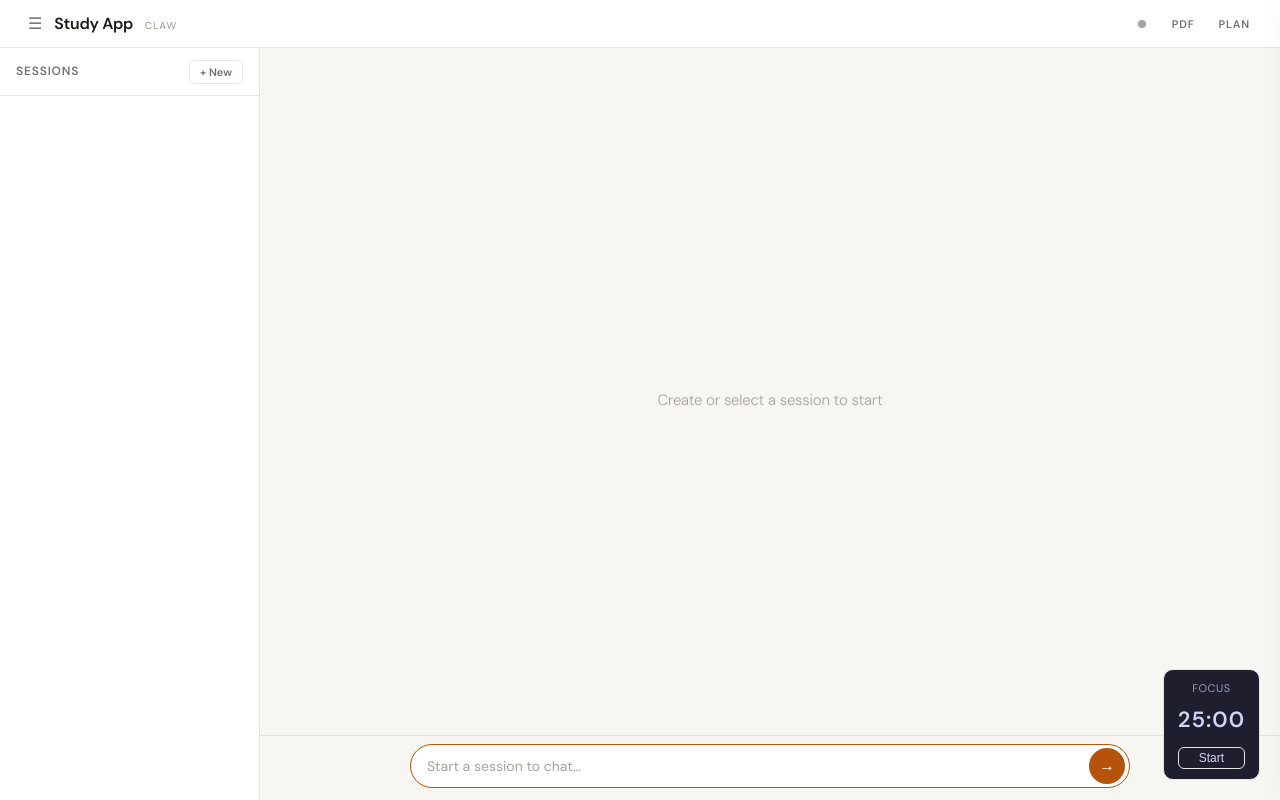
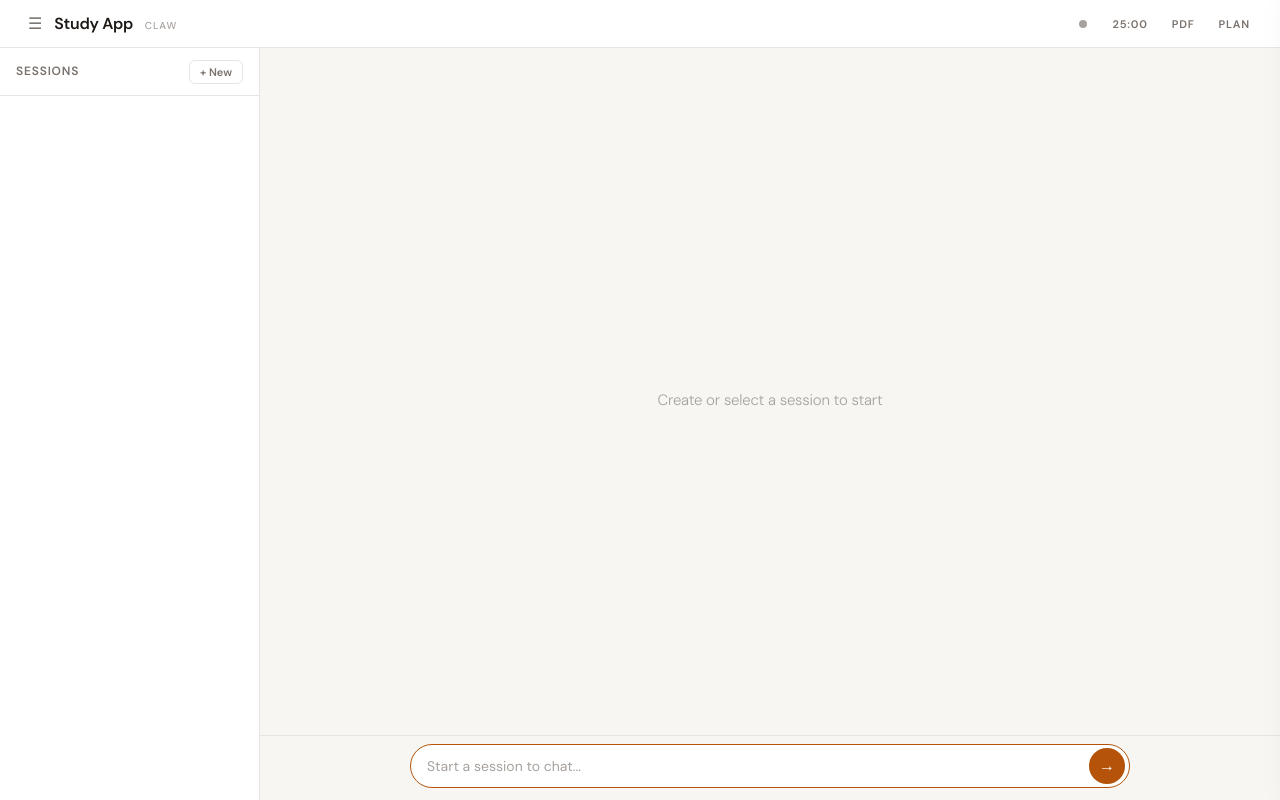
Before and after one commit to hirojinho/marginalia, a website with bundled scripts: page static/index.html in a window 1280 px wide. Built offline with nearby package versions, Linux system fonts and the light colour scheme; no server answers.

Commit message:
refactor(pomodoro): replace corner widget with header button
Single button in the top bar showing countdown (25:00). Click to
start/pause/resume; double-click to reset.

Co-Authored-By: Claude Sonnet 4.6 <noreply@anthropic.com>

```diff
--- a/static/index.html
+++ b/static/index.html
@@ -53,6 +53,7 @@
           title="Checking connection..."
         ></span>
         <span id="model-footer"></span>
+        <button id="pomodoro-btn" class="header-btn">25:00</button>
         <button id="pdf-btn" class="header-btn">PDF</button>
         <button id="plan-btn" class="header-btn">Plan</button>
       </div>
--- a/static/pomodoro.js
+++ b/static/pomodoro.js
@@ -2,76 +2,19 @@ const FOCUS_SECS = 25 * 60;
 const BREAK_SECS = 5 * 60;
 
 const pad2 = (n) => String(n).padStart(2, '0');
+const fmt = (s) => pad2(Math.floor(s / 60)) + ':' + pad2(s % 60);
 
 export function initPomodoro() {
-  const style = document.createElement('style');
-  style.textContent = `
-#pomodoro-widget {
-  position: fixed;
-  bottom: 20px;
-  right: 20px;
-  background: var(--bg-secondary, #1e1e2e);
-  color: var(--text-primary, #cdd6f4);
-  border: 1px solid var(--border, #313244);
-  border-radius: 10px;
-  padding: 10px 14px;
-  text-align: center;
-  font-family: inherit;
-  font-size: 13px;
-  z-index: 1000;
-  min-width: 90px;
-  user-select: none;
-}
-#pomodoro-time {
-  font-size: 22px;
-  font-weight: 600;
-  letter-spacing: 1px;
-  margin: 4px 0;
-}
-#pomodoro-label {
-  font-size: 11px;
-  text-transform: uppercase;
-  letter-spacing: 0.5px;
-  opacity: 0.7;
-}
-#pomodoro-btn {
-  margin-top: 6px;
-  padding: 3px 12px;
-  border: 1px solid var(--border, #313244);
-  border-radius: 6px;
-  background: transparent;
-  color: inherit;
-  font-size: 12px;
-  cursor: pointer;
-  width: 100%;
-}
-#pomodoro-btn:hover {
-  background: var(--bg-hover, #313244);
-}`;
-  document.head.appendChild(style);
+  const btn = document.getElementById('pomodoro-btn');
 
-  const widget = document.createElement('div');
-  widget.id = 'pomodoro-widget';
-  widget.innerHTML = `
-    <div id="pomodoro-label">Focus</div>
-    <div id="pomodoro-time">25:00</div>
-    <button id="pomodoro-btn">Start</button>`;
-  document.body.appendChild(widget);
-
-  const labelEl = document.getElementById('pomodoro-label');
-  const timeEl = document.getElementById('pomodoro-time');
-  const btnEl = document.getElementById('pomodoro-btn');
-
-  let state = 'idle';
-  let phase = 'focus';
+  let state = 'idle'; // idle | running | paused | done
+  let phase = 'focus'; // focus | break
   let remaining = FOCUS_SECS;
   let timer = null;
 
   function render() {
-    labelEl.textContent = phase === 'focus' ? 'Focus' : 'Break';
-    timeEl.textContent = pad2(Math.floor(remaining / 60)) + ':' + pad2(remaining % 60);
-    const labels = { idle: 'Start', running: 'Pause', paused: 'Resume', done: 'Next' };
-    btnEl.textContent = labels[state];
+    btn.textContent = fmt(remaining);
+    btn.classList.toggle('active', state === 'running');
   }
 
   function tick() {
@@ -86,8 +29,8 @@ export function initPomodoro() {
     render();
   }
 
-  btnEl.addEventListener('click', function () {
-    if (state === 'idle') {
+  btn.addEventListener('click', function () {
+    if (state === 'idle' || state === 'done') {
       state = 'running';
       timer = setInterval(tick, 1000);
     } else if (state === 'running') {
@@ -97,10 +40,17 @@ export function initPomodoro() {
     } else if (state === 'paused') {
       state = 'running';
       timer = setInterval(tick, 1000);
-    } else if (state === 'done') {
-      state = 'running';
-      timer = setInterval(tick, 1000);
     }
+    render();
+  });
+
+  btn.addEventListener('dblclick', function (e) {
+    e.stopPropagation();
+    clearInterval(timer);
+    timer = null;
+    state = 'idle';
+    phase = 'focus';
+    remaining = FOCUS_SECS;
     render();
   });
 
```
